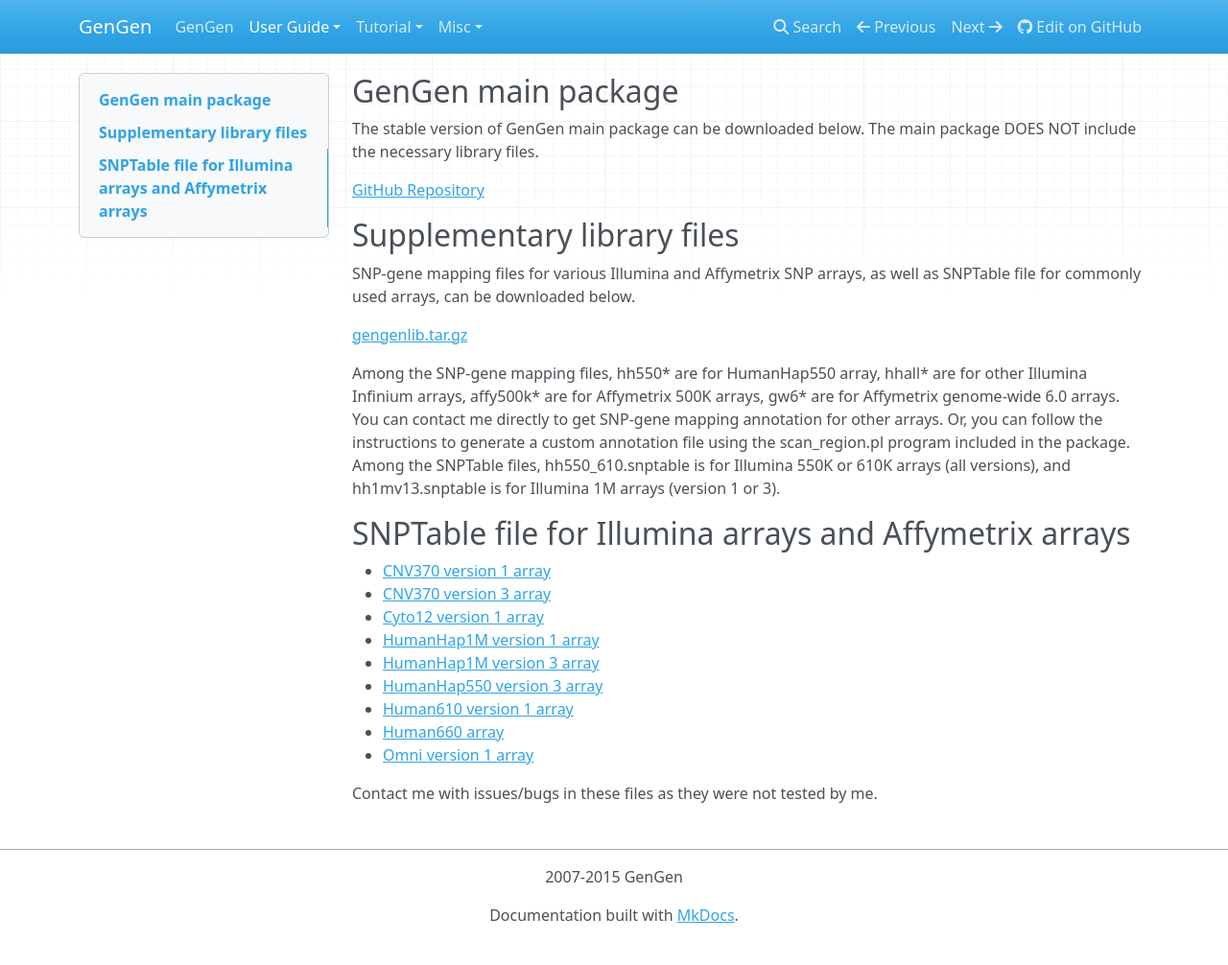
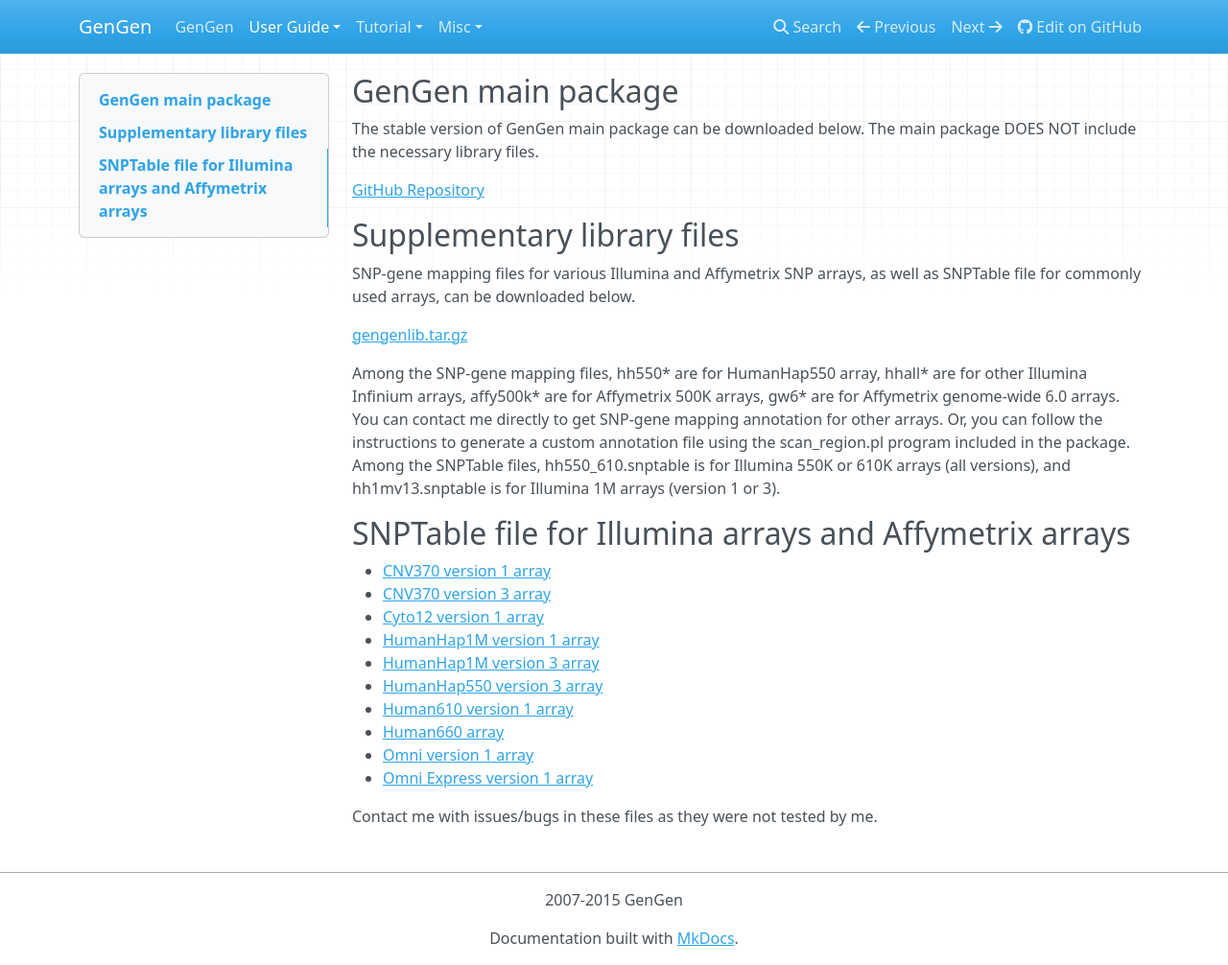
Before and after one commit to WGLab/GenGen, an MkDocs documentation site: the page built from docs/user-guide/download.md, in a window 1280 px wide and 1006 px high. Shown: the whole window at 96% size. Built offline with MkDocs 1.6.1, drawn with Linux system fonts in a browser that asks for light colours; nearby versions of some CDN libraries; old or Windows-style settings are respelled for this version of MkDocs.

Commit message:
Update download.md

```diff
--- a/docs/user-guide/download.md
+++ b/docs/user-guide/download.md
@@ -23,5 +23,6 @@ Among the SNP-gene mapping files, hh550\* are for HumanHap550 array, hhall\* are
 - [Human610 version 1 array](http://www.openbioinformatics.org/gengen/download/hh610v1_snptable.txt.gz)
 - [Human660 array](http://www.openbioinformatics.org/gengen/download/hh660_snptable.txt.gz)
 - [Omni version 1 array](http://www.openbioinformatics.org/gengen/download/ho1v1_snptable.txt.gz)
+- [Omni Express version 1 array](http://www.openbioinformatics.org/gengen/download/HumanOmniExpress-24-v1-0-B.SNPtable.gz)
 
 Contact me with issues/bugs in these files as they were not tested by me.
```
